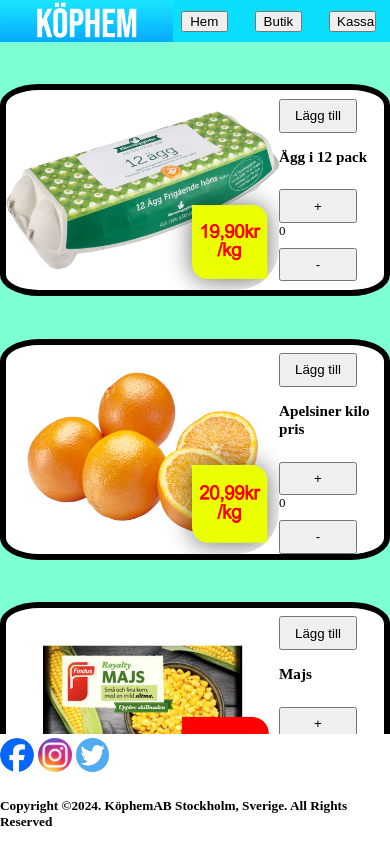
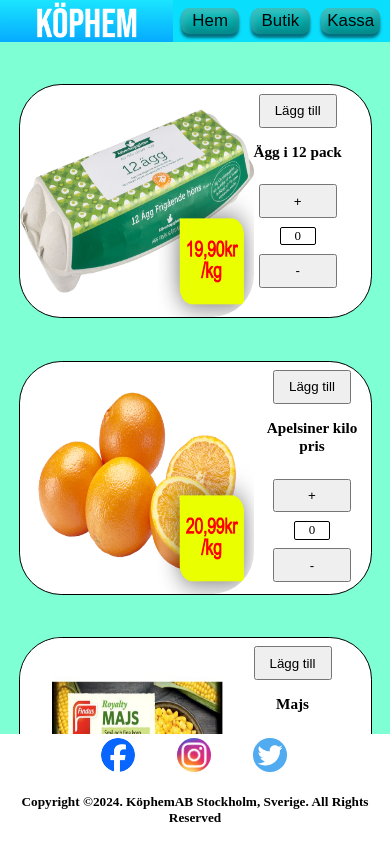
Before and after one commit to TE22E-Aslev-Theo/Betygsat-uppgift-2, a plain HTML site: page index.html in a window 390 px wide. Drawn offline with Linux system fonts and the light colour scheme.

Commit message:
gjort klart mobil css

```diff
--- a/style.css
+++ b/style.css
@@ -6,7 +6,8 @@
         margin: 0px;
         width: 100vw;
         height: 100vh;
-
+        overflow: hidden;
+        user-select: none;
     }
     header{
         text-align: center;
@@ -23,13 +24,22 @@
         flex-direction: row;
         align-items: center;
         margin-left: 2vw;
-        column-gap: 7vw;
+        column-gap: 3vw;
     }
     nav button{
         align-items:center ;
-        width: 12vw;
+        width: 15vw;
+        text-align: center;
+        border: 0px solid transparent;
+        border-radius: 1vh;
+        height: 3vh;
+        background-color: rgb(0, 177, 177);
+        font-size: 2vh;
+        box-shadow: inset 2px 6px 10px rgba(255, 255, 255, 0.250),
+        inset -2px -6px 10px rgba(0, 0, 0, 0.250), 0px 4px 3px rgba(0, 0, 0,0.5 );
     }
     main{
+        align-items: center;
 
         display: flex;
         flex-direction: column;
@@ -39,7 +49,8 @@
         background-color: aquamarine;
     }
     .valknappar{
-
+        text-align: center;
+        align-items: center;
         display: flex;
         flex-direction: column;
 
@@ -48,21 +59,32 @@
         margin-top: 1vh;
         width: 20vw;
         height: 4vh;
-
+    }
+    .valknappar>div{
+        width: 4vh;
+        height: 2vh;
+        border: 1px solid black;
+        background-color: white;
+        border-radius: 2px;
+        margin-top: 1vh;
+        text-align: center;
     }
     main>article{
+
+        width: 90vw;
         margin-top: 5vh;
         font-size: small;
         display: flex;
         flex-direction: row;
-        border: 6px solid black;
-        border-radius: 10%;
+        border: 1px solid black;
+        border-radius: 5vh;
         background-color: rgb(255, 255, 255);
     }
     main img{
         border:0px solid transparent;
         border-radius: 5vh;
-        width: 70vw;
+        width: 60vw;
+        height: 27.5vh;
     }
     #facebook{
         margin-top: 0.5vh;
@@ -88,8 +110,17 @@
 
     }
     footer{
-        position:sticky;
+        display: block;
+        align-items: center;
+
     }
+    footer>div{
+        display: flex;
+        flex-direction: row;
+        column-gap: 5vh;
+        margin-left: 12vh;
+    }
+
     #dropdownkassa{
         display:none;
         position: fixed;
@@ -106,6 +137,11 @@
         text-align: left;
         margin-left: 1vw;
     }
+    .copyright{
+
+       text-align: center;
+
+    }
 }
 
 @media screen and (max-width:1007px) and (min-width:641px){
```
